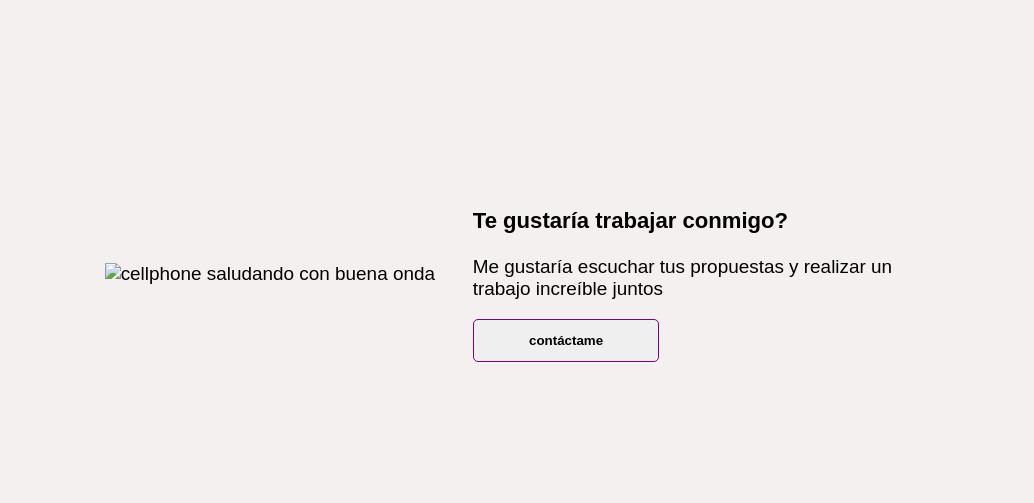
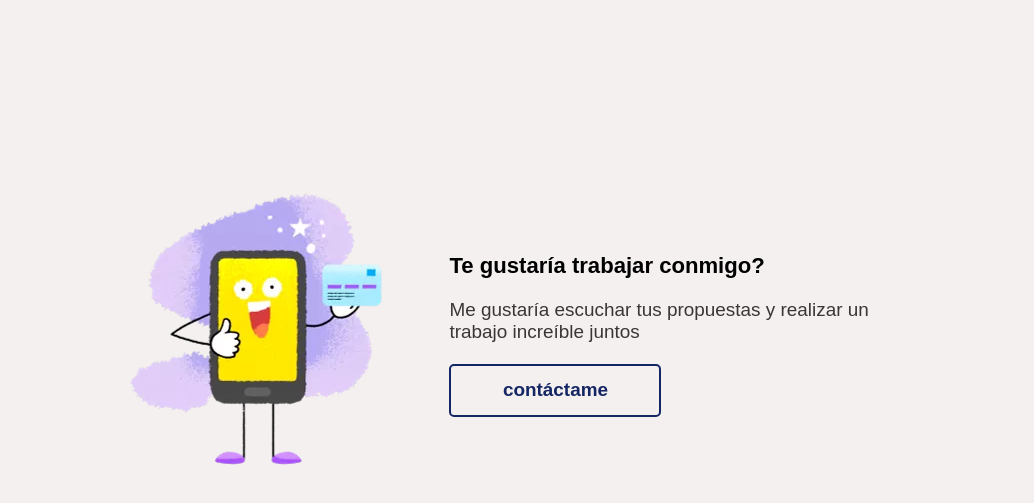
Before and after one commit to EliasPereyra/my-portfolio, an Astro site: page / in a window 1280 px wide. Shown: the part 3959-4462 px from the top of the page, without its empty margins (141-1175 px from the left). Before the commit the page ends 4397 px from the top, so only its background shows below. Built offline with nearby package versions, Linux system fonts and the light colour scheme; Astro itself is replaced by a stand-in of ours.

Commit message:
fixing some UI issues

```diff
--- a/src/layouts/About.astro
+++ b/src/layouts/About.astro
@@ -51,11 +51,7 @@ const skills = [
 </section>
 
 <style>
-  section {
-    padding: 4em 3em;
-    position: relative;
-  }
-
+  section { padding: 4em 3em; position: relative; }
   h3 { margin-top: 0; text-align: center; }
 
   #watermark {
--- a/src/layouts/Contact.astro
+++ b/src/layouts/Contact.astro
@@ -1,32 +1,59 @@
+---
+import '../styles/global.css';
+---
+
 <section id="contact">
   <div id="contact-container">
-    <div><img src="" alt="cellphone saludando con buena onda" /></div>
-    <div>
+    <div id="contact-container__img">
+      <img src="/assets/payment_processed.webp" alt="cellphone saludando con buena onda" />
+    </div>
+    <div id="contact-container__content">
       <h3>Te gustaría trabajar conmigo?</h3>
       <p>Me gustaría escuchar tus propuestas y realizar un trabajo increíble juntos</p>
-      <button id="contact-btn"><b>contáctame</b></button>
+      <a id="contact-btn" href="mailto:EliasPereyra_Gomez@hotmail.com"><b>contáctame</b></a>
     </div>
   </div>
 </section>
 
 <style>
-  section {
-    padding: 4em 3em;
-  }
+  section { padding: 4em 3em; }
 
   #contact-container {
     display: flex;
-    gap: 2em;
+    gap: 7em;
     justify-content: center;
     align-items: center;
-  }#contact-container p {
-    width: 40ch;
+  }#contact-container p { width: 40ch; }
+
+  #contact-container__img {
+    width: 10em;
   }
 
-  #contact-btn {
-    width: 14em;
-    border: 1px solid purple;
+  #contact-container__content {
+    display: flex;
+    flex-direction: column;
+    gap: .1em;
+  }
+
+  #contact-container__content h3 {
+    margin: 0;
+  }
+
+  #contact-container__content p {
+    color: var(--light-dark);
+  }
+
+  #contact-container__content #contact-btn {
+    font-size: 1rem;
+    text-decoration: none;
+    text-align: center;
+    width: 7em;
+    border: 2px solid var(--dark-blue);
+    color: var(--dark-blue);
     border-radius: 5px;
-    padding: 1em 2em;
+    padding: .7em 2em;
+    transition: opacity .3s ease-in-out;
+  }#contact-container__content #contact-btn:hover {
+    opacity: .8;
   }
 </style>
```
